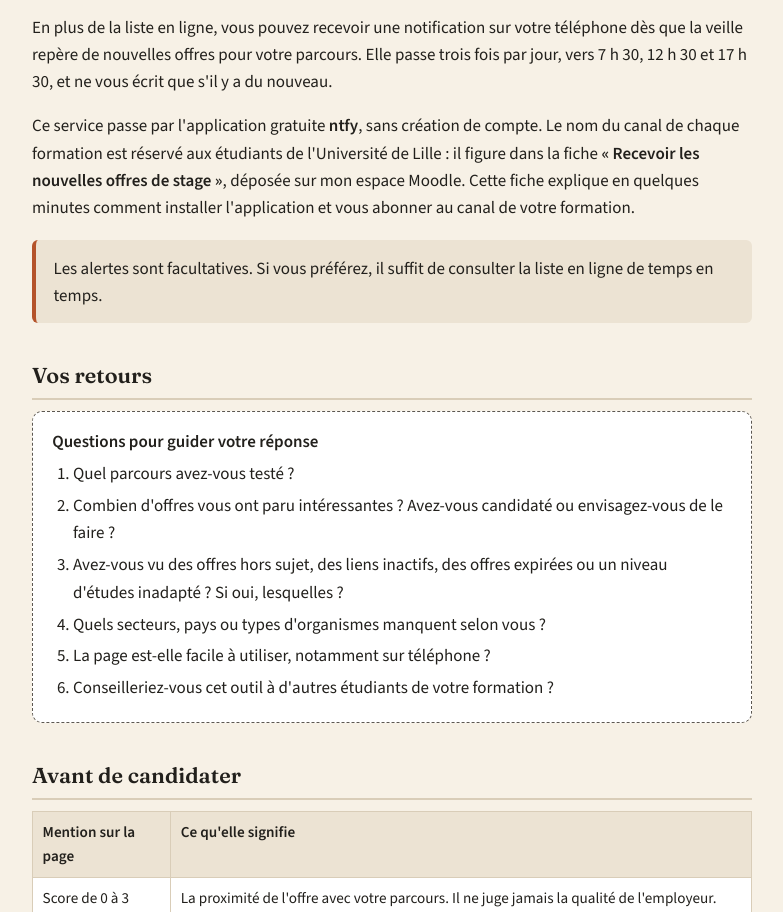
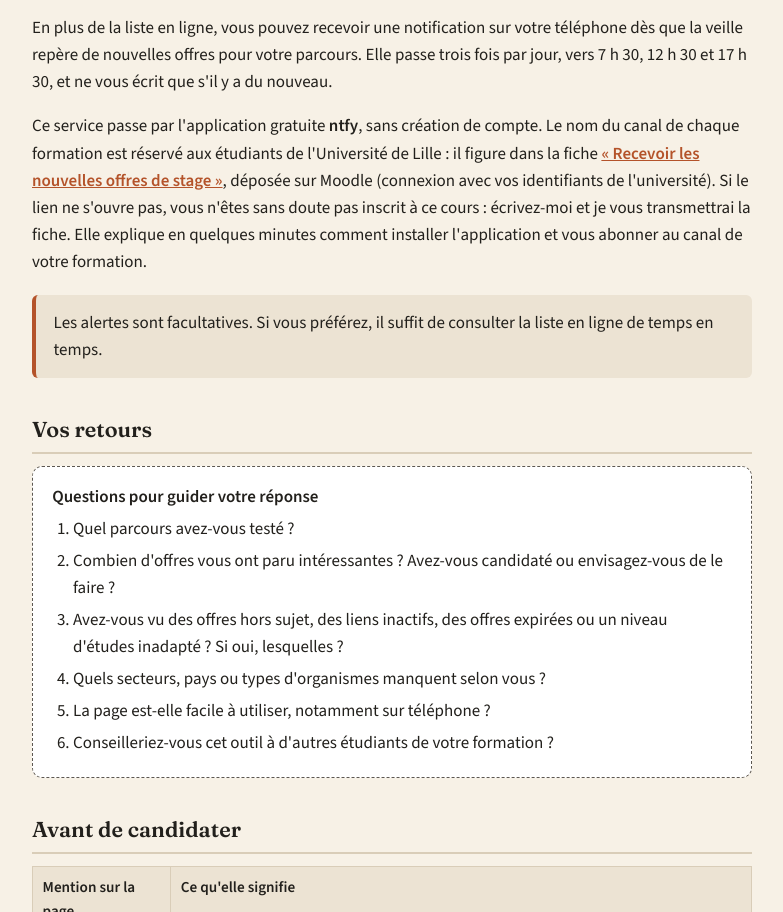
Before and after one commit to domgarci/veille-stages-lea-resultats, a plain HTML site: page testeurs.html in a window 1280 px wide. Shown: the part 1932-2844 px from the top of the page, without its empty margins (248-1031 px from the left). Drawn offline with nearby package versions, Linux system fonts and the light colour scheme.

Commit message:
Page testeurs : lien direct vers la fiche Moodle

```diff
--- a/testeurs.html
+++ b/testeurs.html
@@ -101,7 +101,7 @@
 
   <h2>Recevoir les alertes sur votre téléphone</h2>
   <p>En plus de la liste en ligne, vous pouvez recevoir une notification sur votre téléphone dès que la veille repère de nouvelles offres pour votre parcours. Elle passe trois fois par jour, vers 7 h 30, 12 h 30 et 17 h 30, et ne vous écrit que s'il y a du nouveau.</p>
-  <p>Ce service passe par l'application gratuite <b>ntfy</b>, sans création de compte. Le nom du canal de chaque formation est réservé aux étudiants de l'Université de Lille : il figure dans la fiche <b>« Recevoir les nouvelles offres de stage »</b>, déposée sur mon espace Moodle. Cette fiche explique en quelques minutes comment installer l'application et vous abonner au canal de votre formation.</p>
+  <p>Ce service passe par l'application gratuite <b>ntfy</b>, sans création de compte. Le nom du canal de chaque formation est réservé aux étudiants de l'Université de Lille : il figure dans la fiche <a href="https://moodle.univ-lille.fr/mod/resource/view.php?id=2350975" target="_blank" rel="noopener"><b>« Recevoir les nouvelles offres de stage »</b></a>, déposée sur Moodle (connexion avec vos identifiants de l'université). Si le lien ne s'ouvre pas, vous n'êtes sans doute pas inscrit à ce cours : écrivez-moi et je vous transmettrai la fiche. Elle explique en quelques minutes comment installer l'application et vous abonner au canal de votre formation.</p>
   <div class="encadre">Les alertes sont facultatives. Si vous préférez, il suffit de consulter la liste en ligne de temps en temps.</div>
 
   <h2>Vos retours</h2>
```
